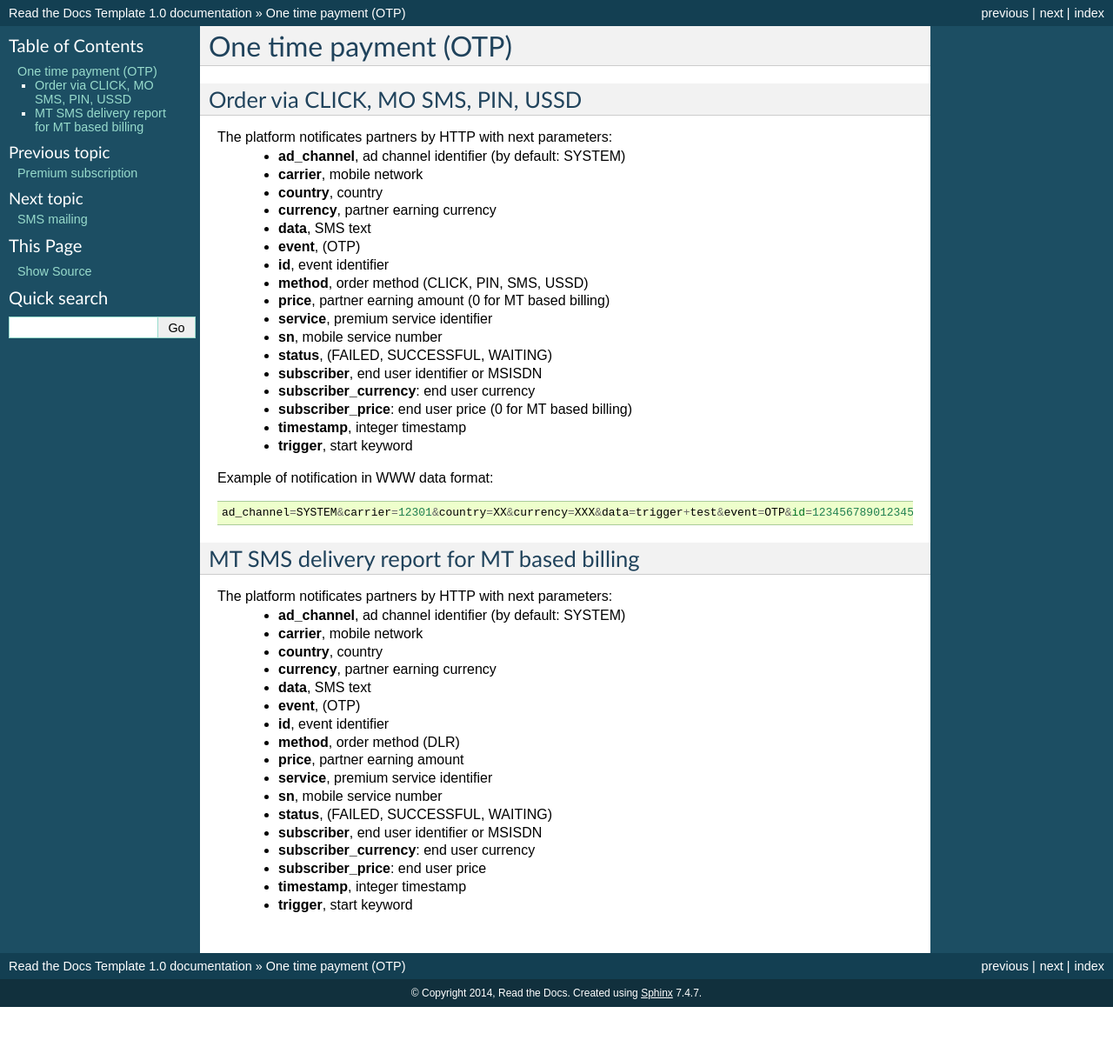
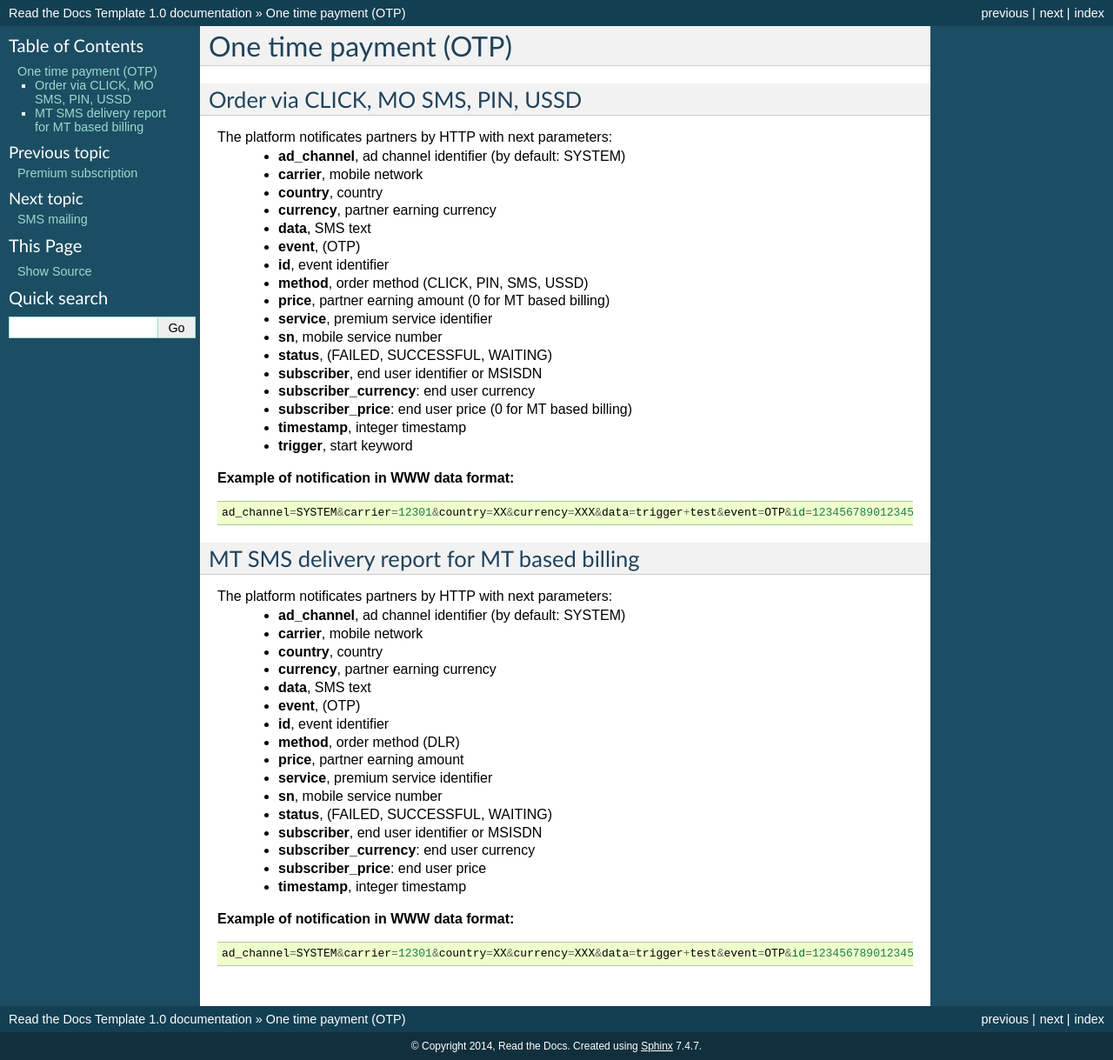
Before and after one commit to megasyst/lab, a Sphinx documentation site: the page built from docs/3_one_time_payment.rst, in a window 1280 px wide. Shown: the whole page at 87% size. Built offline with Sphinx 7.4.7, drawn with Linux system fonts in a browser that asks for light colours; before the commit the page ends 1158 px from its top, so only the background shows below that; part of the change alters nothing that is shown.

Commit message:
Fixed examples

```diff
--- a/docs/3_one_time_payment.rst
+++ b/docs/3_one_time_payment.rst
@@ -24,9 +24,9 @@ The platform notificates partners by HTTP with next parameters:
   * **timestamp**, integer timestamp
   * **trigger**, start keyword
 
-Example of notification in WWW data format: ::
+**Example of notification in WWW data format:** ::
 
-  ad_channel=SYSTEM&carrier=12301&country=XX&currency=XXX&data=trigger+test&event=OTP&id=12345678901234567890&method=SMS&price=0.1&service=MYSERVICE&sn=1234&subscriber=123456789012&subscriber_currency=XXX&subscriber_price=1.0&timestamp=2020-20-20+01%3A01%3A01+%2B0000&trigger=TRIGGER
+  ad_channel=SYSTEM&carrier=12301&country=XX&currency=XXX&data=trigger+test&event=OTP&id=12345678901234567890&method=SMS&price=0.1&service=MYSERVICE&sn=1234&status=SUCCESSFUL&subscriber=123456789012&subscriber_currency=XXX&subscriber_price=1.0&timestamp=2020-20-20+01%3A01%3A01+%2B0000&trigger=TRIGGER
 
 MT SMS delivery report for MT based billing
 -------------------------------------------
@@ -48,4 +48,7 @@ The platform notificates partners by HTTP with next parameters:
   * **subscriber_currency**: end user currency
   * **subscriber_price**: end user price
   * **timestamp**, integer timestamp
-  * **trigger**, start keyword
+
+**Example of notification in WWW data format:** ::
+
+  ad_channel=SYSTEM&carrier=12301&country=XX&currency=XXX&data=trigger+test&event=OTP&id=12345678901234567890&method=DLR&price=0.1&service=MYSERVICE&sn=1234&status=SUCCESSFUL&subscriber=123456789012&subscriber_currency=XXX&subscriber_price=1.0&timestamp=2020-20-20+01%3A01%3A01+%2B0000
```
